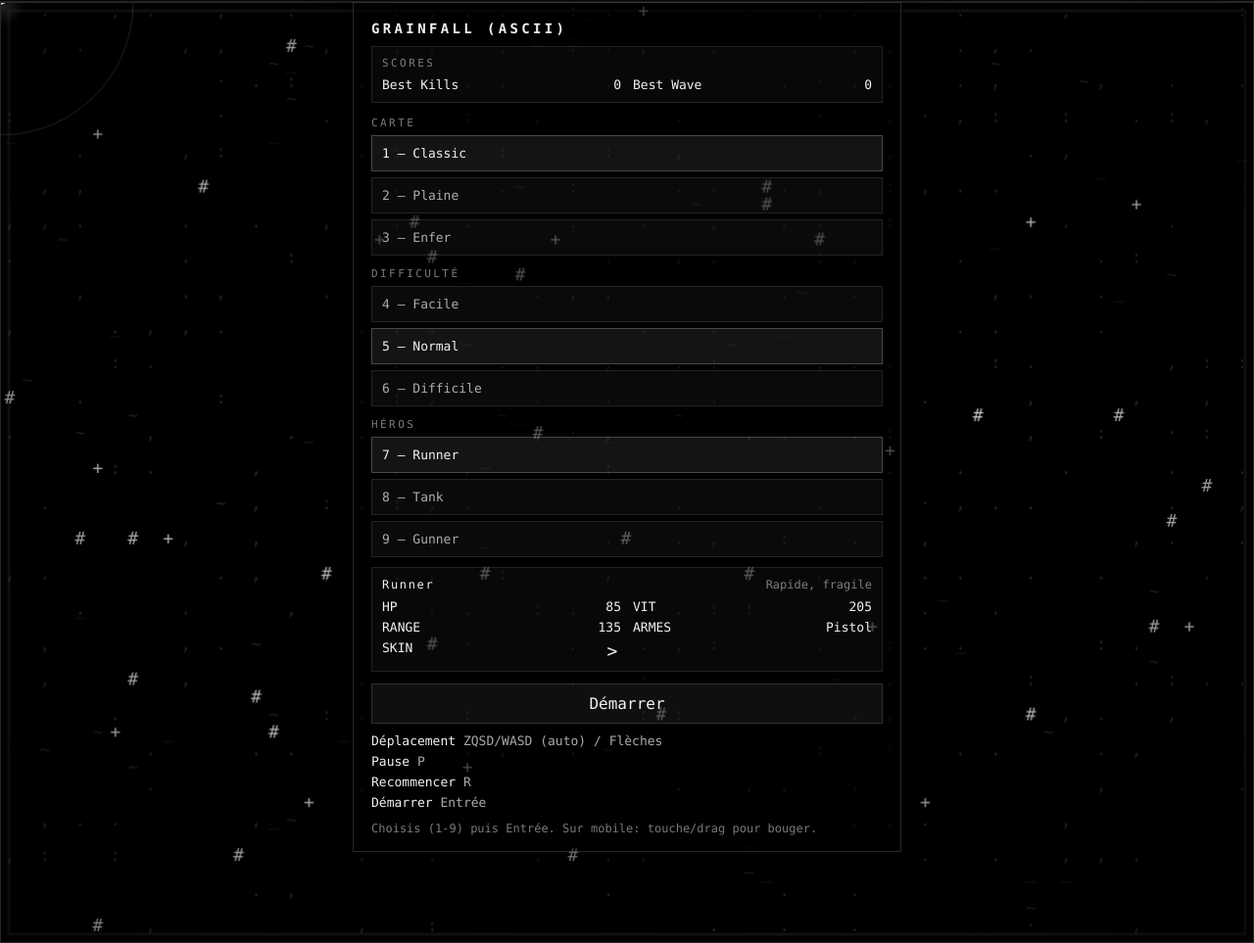
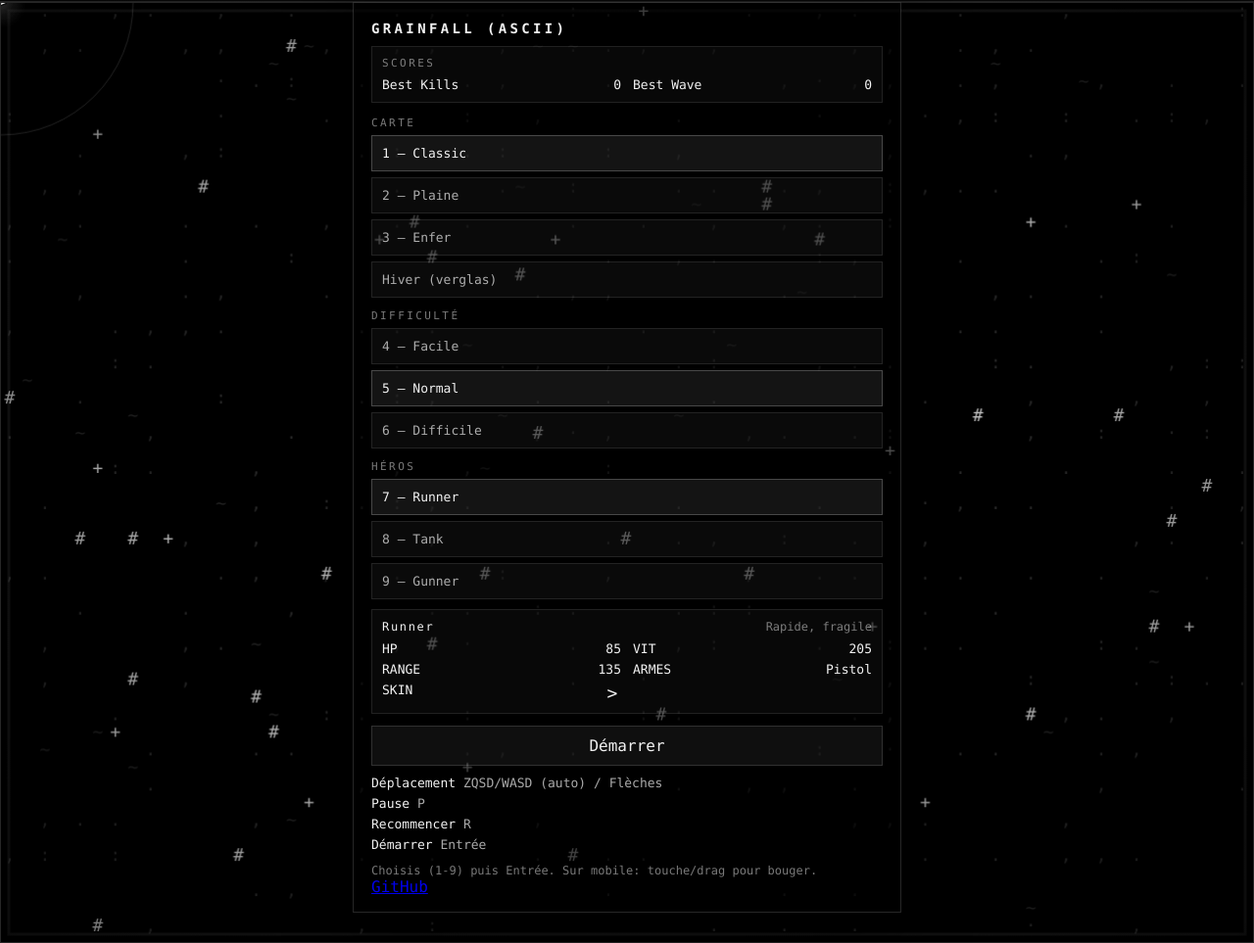
Before and after one commit to tommybds/grainfall, a website with bundled scripts: page src/index.html in a window 1280 px wide. Shown: the part 59-1022 px from the top of the page at 98% size. Built offline with nearby package versions, Linux system fonts and the light colour scheme.

Commit message:
Add winter map and GitHub links to index.html

```diff
--- a/src/game/maps.js
+++ b/src/game/maps.js
@@ -10,7 +10,7 @@ export const MAPS = [
       vignette: 0.55,
     },
     // very few walls, mostly open
-    tiles: { wall: 0.012, ice: 0.035, mud: 0.04 },
+    tiles: { wall: 0.012, ice: 0.035, mud: 0.0 },
   },
   {
     id: "plains",
@@ -27,6 +27,20 @@ export const MAPS = [
     tiles: { wall: 0.0, ice: 0.015, mud: 0.12 },
   },
   {
+    id: "winter",
+    name: "Hiver (Verglas)",
+    theme: {
+      // visible cold blue background
+      bg: "#071420",
+      fg: "#eef6ff",
+      dim: "rgba(238,246,255,0.55)",
+      grain: 0.12,
+      vignette: 0.58,
+    },
+    // very slippery: lots of ice, no mud
+    tiles: { wall: 0.02, ice: 0.19, mud: 0.0 },
+  },
+  {
     id: "hell",
     name: "Enfer (Rouge)",
     theme: {
@@ -38,7 +52,7 @@ export const MAPS = [
       vignette: 0.66,
     },
     // some walls, but not overwhelming
-    tiles: { wall: 0.045, ice: 0.09, mud: 0.015 },
+    tiles: { wall: 0.045, ice: 0.09, mud: 0.0 },
   },
 ];
 
--- a/src/game/world.js
+++ b/src/game/world.js
@@ -17,7 +17,8 @@ function hash01(cx, cy, salt = 0) {
 
 export function sampleTile(mapId, cx, cy) {
   const map = mapById(mapId);
-  const t = map.tiles || { wall: 0.06, ice: 0.04, mud: 0.05 };
+  // Default tiles should stay "neutral": no mud unless a map opts in.
+  const t = map.tiles || { wall: 0.06, ice: 0.04, mud: 0.0 };
 
   const rWall = hash01(cx, cy, 1);
   const rBiome = hash01(cx, cy, 2);
--- a/src/index.html
+++ b/src/index.html
@@ -53,6 +53,7 @@
                   <button class="mapBtn" type="button" data-map="classic" aria-selected="true">1 — Classic</button>
                   <button class="mapBtn" type="button" data-map="plains" aria-selected="false">2 — Plaine</button>
                   <button class="mapBtn" type="button" data-map="hell" aria-selected="false">3 — Enfer</button>
+                  <button class="mapBtn" type="button" data-map="winter" aria-selected="false">Hiver (verglas)</button>
                 </div>
               </div>
               <div class="maps">
@@ -94,6 +95,14 @@
                 <div><span class="k">Démarrer</span> Entrée</div>
               </div>
               <div class="hint">Choisis une carte, une difficulté, un héros — puis Entrée.</div>
+              <div class="links">
+                <a
+                  class="ghLink"
+                  href="https://github.com/tommybds/grainfall"
+                  target="_blank"
+                  rel="noopener noreferrer"
+                >GitHub</a>
+              </div>
             </div>
 
             <div id="pauseMenu" hidden>
@@ -111,6 +120,14 @@
                 <button id="btnMenu" class="menuBtn" type="button">Menu</button>
               </div>
               <div class="hint">Astuce: les héros ont des stats différentes (HP/vitesse/range/armes).</div>
+              <div class="links">
+                <a
+                  class="ghLink"
+                  href="https://github.com/tommybds/grainfall"
+                  target="_blank"
+                  rel="noopener noreferrer"
+                >GitHub</a>
+              </div>
             </div>
           </div>
         </div>
@@ -118,6 +135,8 @@
 
       <footer class="footer">
         <span>Build statique via <code>npm run build</code> → <code>dist/</code></span>
+        <span class="sep">·</span>
+        <a class="ghLink" href="https://github.com/tommybds/grainfall" target="_blank" rel="noopener noreferrer">GitHub</a>
       </footer>
     </div>
 
```
